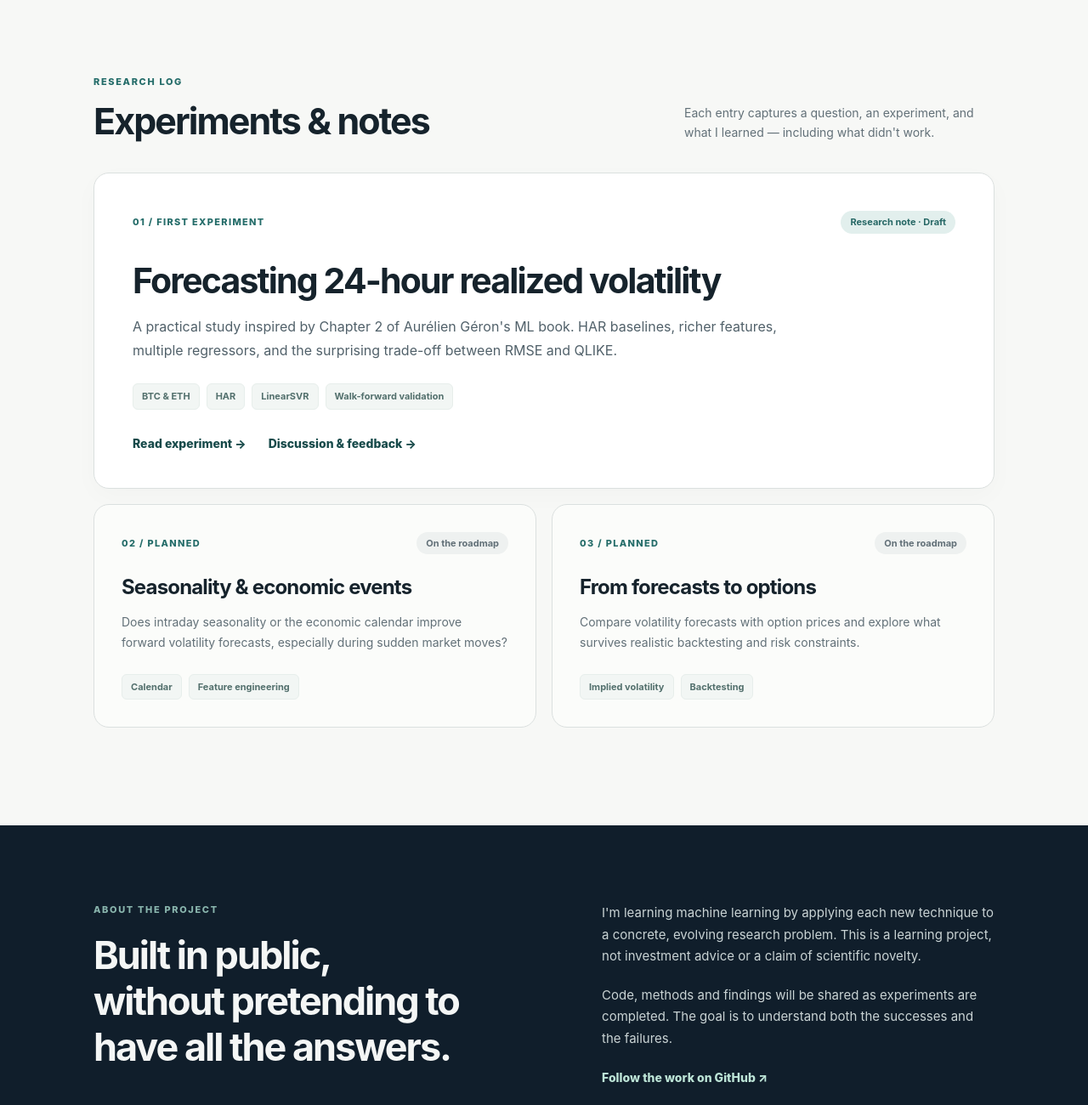
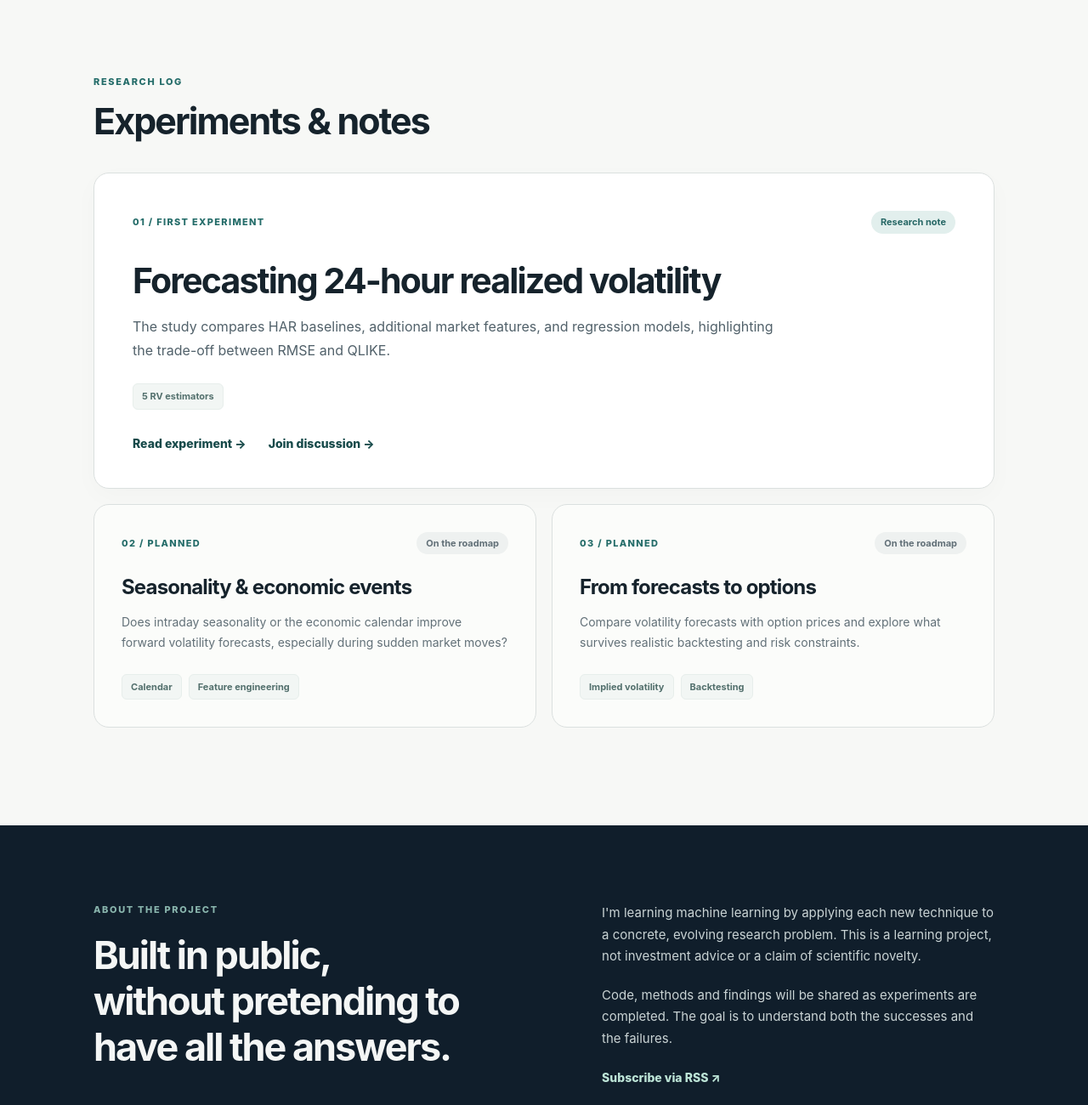
Before and after one commit to olegkozik/volatility_lab, a plain HTML site: page index.html in a window 1280 px wide. Shown: the part 880-2180 px from the top of the page at 85% size. Drawn offline with Linux system fonts and the light colour scheme.

Commit message:
Add RSS feed for research updates

```diff
--- a/index.html
+++ b/index.html
@@ -16,6 +16,7 @@
   <title>Volatility Lab — An open ML research journal</title>
   <link rel="icon" href="assets/favicon.svg" type="image/svg+xml">
   <link rel="stylesheet" href="assets/styles.css">
+  <link rel="alternate" type="application/rss+xml" title="Volatility Lab — new experiments" href="feed.xml">
 </head>
 <body>
   <header class="site-header">
@@ -33,20 +34,20 @@
       <div class="hero-footer"><span>BTC / ETH</span><span>Reproducible experiments</span><span>Regression → options research</span></div>
     </section>
     <section id="experiments" class="container section">
-      <div class="section-head"><div><div class="eyebrow accent">RESEARCH LOG</div><h2>Experiments & notes</h2></div><p>Each entry captures a question, an experiment, and what I learned — including what didn't work.</p></div>
+      <div class="section-head"><div><div class="eyebrow accent">RESEARCH LOG</div><h2>Experiments & notes</h2></div></div>
       <article class="feature-card">
-        <div class="feature-top"><span class="index-number">01 / FIRST EXPERIMENT</span><span class="pill">Research note · Draft</span></div>
+        <div class="feature-top"><span class="index-number">01 / FIRST EXPERIMENT</span><span class="pill">Research note</span></div>
         <h3><a href="experiments/01-volatility-forecasting/">Forecasting 24-hour realized volatility</a></h3>
-        <p>A practical study inspired by Chapter 2 of Aurélien Géron's ML book. HAR baselines, richer features, multiple regressors, and the surprising trade-off between RMSE and QLIKE.</p>
-        <div class="tags"><span>BTC & ETH</span><span>HAR</span><span>LinearSVR</span><span>Walk-forward validation</span></div>
-        <div style="display:flex;flex-wrap:wrap;align-items:center;gap:12px 26px"><a class="text-link" href="experiments/01-volatility-forecasting/">Read experiment <span aria-hidden="true">→</span></a><a class="text-link" href="experiments/01-volatility-forecasting/#discussion">Discussion &amp; feedback <span aria-hidden="true">→</span></a></div>
+        <p>The study compares HAR baselines, additional market features, and regression models, highlighting the trade-off between RMSE and QLIKE.</p>
+        <div class="tags"><span>5 RV estimators</span></div>
+        <div style="display:flex;flex-wrap:wrap;align-items:center;gap:12px 26px"><a class="text-link" href="experiments/01-volatility-forecasting/">Read experiment <span aria-hidden="true">→</span></a><a class="text-link" href="experiments/01-volatility-forecasting/#discussion">Join discussion <span aria-hidden="true">→</span></a></div>
       </article>
       <div class="upcoming-grid">
         <article class="next-card"><div class="feature-top"><span class="index-number">02 / PLANNED</span><span class="pill muted">On the roadmap</span></div><h3>Seasonality & economic events</h3><p>Does intraday seasonality or the economic calendar improve forward volatility forecasts, especially during sudden market moves?</p><div class="tags"><span>Calendar</span><span>Feature engineering</span></div></article>
         <article class="next-card"><div class="feature-top"><span class="index-number">03 / PLANNED</span><span class="pill muted">On the roadmap</span></div><h3>From forecasts to options</h3><p>Compare volatility forecasts with option prices and explore what survives realistic backtesting and risk constraints.</p><div class="tags"><span>Implied volatility</span><span>Backtesting</span></div></article>
       </div>
     </section>
-    <section id="about" class="about-band"><div class="container about-grid"><div><div class="eyebrow">ABOUT THE PROJECT</div><h2>Built in public,<br>without pretending to have all the answers.</h2></div><div><p>I'm learning machine learning by applying each new technique to a concrete, evolving research problem. This is a learning project, not investment advice or a claim of scientific novelty.</p><p>Code, methods and findings will be shared as experiments are completed. The goal is to understand both the successes and the failures.</p><a class="text-link light" href="https://github.com/olegkozik" target="_blank" rel="noopener noreferrer">Follow the work on GitHub ↗</a></div></div></section>
+    <section id="about" class="about-band"><div class="container about-grid"><div><div class="eyebrow">ABOUT THE PROJECT</div><h2>Built in public,<br>without pretending to have all the answers.</h2></div><div><p>I'm learning machine learning by applying each new technique to a concrete, evolving research problem. This is a learning project, not investment advice or a claim of scientific novelty.</p><p>Code, methods and findings will be shared as experiments are completed. The goal is to understand both the successes and the failures.</p><a class="text-link light" href="feed.xml" type="application/rss+xml" aria-label="Subscribe to Volatility Lab updates via RSS">Subscribe via RSS ↗</a></div></div></section>
   </main>
   <footer class="container footer"><span>© 2026 Volatility Lab</span><span>Research notes · Code · Open questions</span><a href="https://github.com/olegkozik">GitHub ↗</a></footer>
 </body>
```
Also changed, not shown: feed.xml (added, +17 -0 lines).
